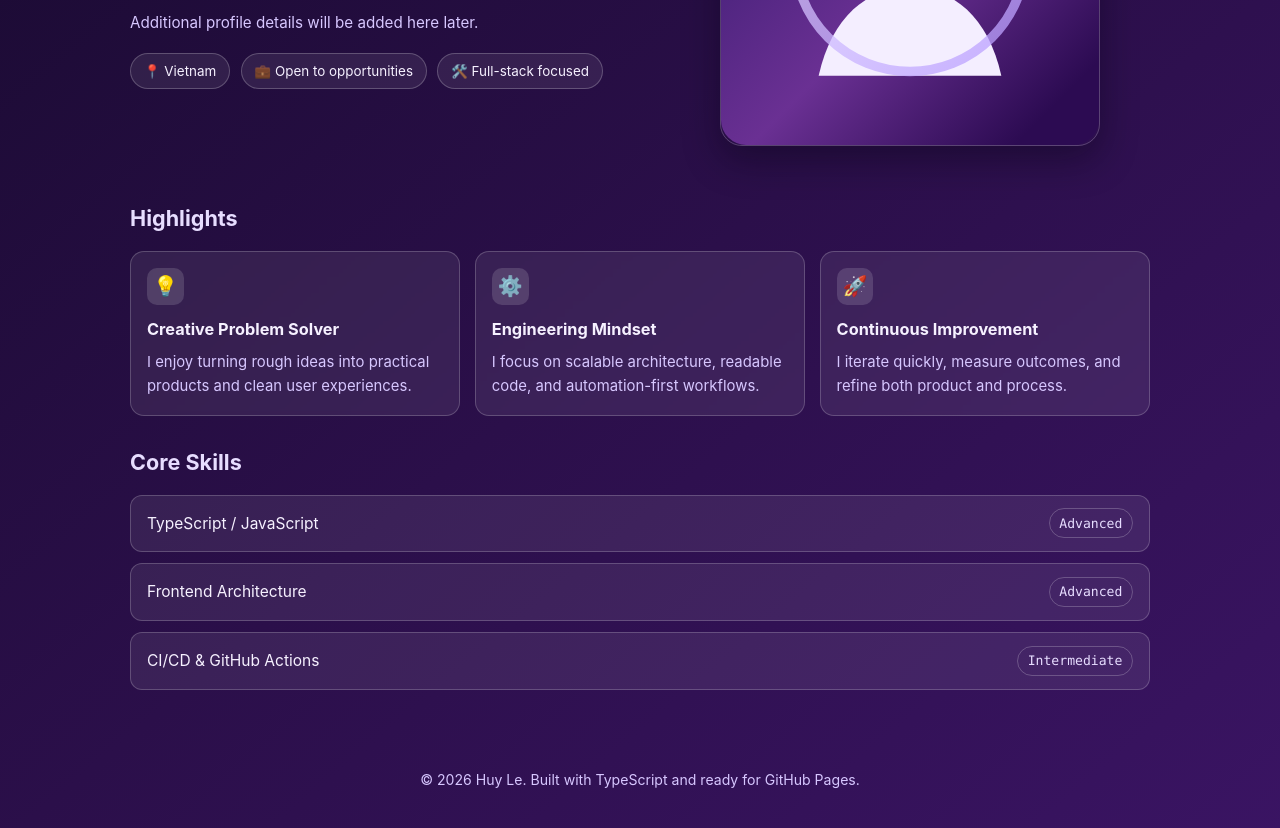
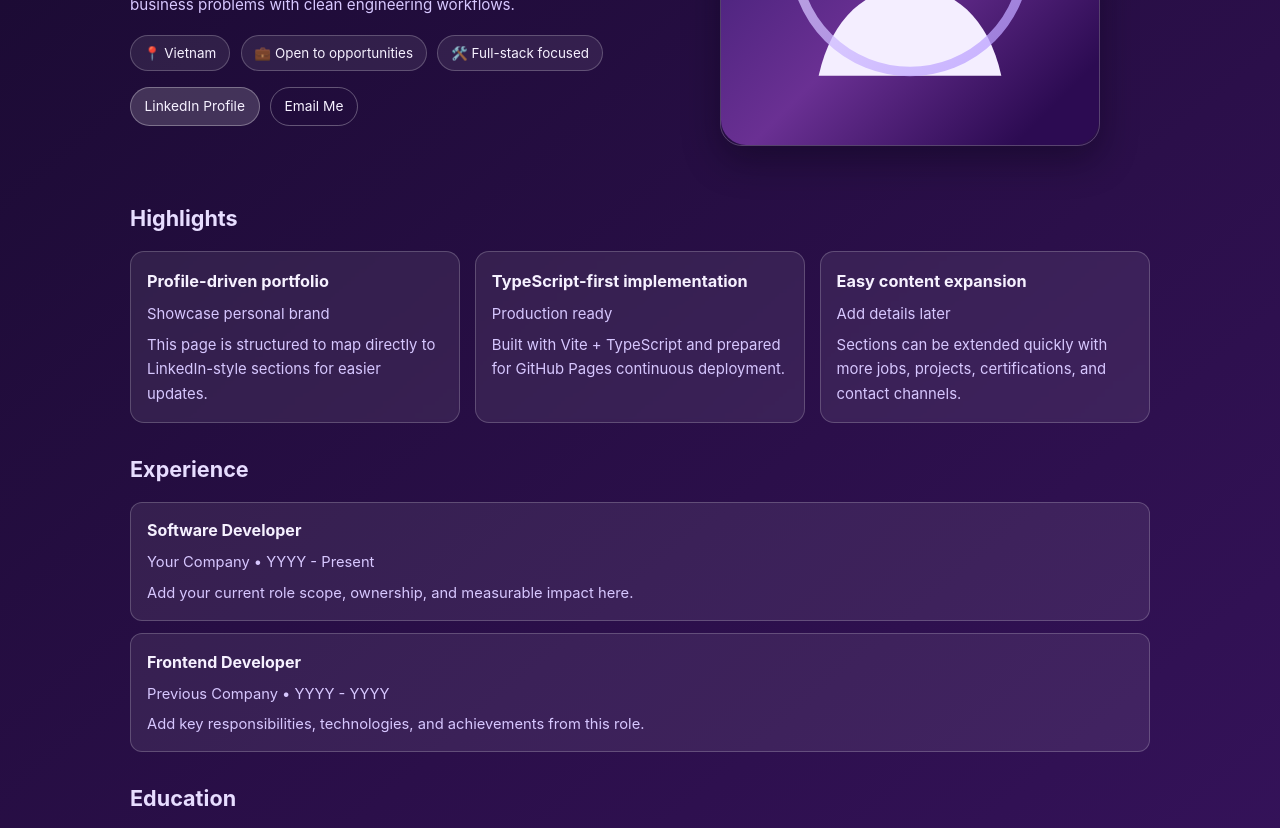
Before and after one commit to nhathuyle2002/wannadev, a website built with Vite: page index.html in a window 1280 px wide. Shown: the part 306-1134 px from the top of the page. Built offline with nearby package versions, Linux system fonts and the light colour scheme.

Commit message:
update info

```diff
--- a/src/main.ts
+++ b/src/main.ts
@@ -1,8 +1,17 @@
 import './styles.css';
 
-type Highlight = {
-  icon: string;
+type Profile = {
+  name: string;
+  headline: string;
+  location: string;
+  about: string;
+  linkedin: string;
+  email: string;
+};
+
+type Item = {
   title: string;
+  subtitle: string;
   detail: string;
 };
 
@@ -11,21 +20,52 @@ type Skill = {
   level: string;
 };
 
-const highlights: Highlight[] = [
+const profile: Profile = {
+  name: 'Huy Le Nhat',
+  headline: 'Software Developer | TypeScript, Frontend, CI/CD',
+  location: 'Vietnam',
+  about:
+    'I build modern, responsive web experiences with a strong focus on performance, maintainability, and product quality. I enjoy solving practical business problems with clean engineering workflows.',
+  linkedin: 'https://www.linkedin.com/in/huy-le-nhat/',
+  email: 'huykvp@gmail.com'
+};
+
+const highlights: Item[] = [
   {
-    icon: '💡',
-    title: 'Creative Problem Solver',
-    detail: 'I enjoy turning rough ideas into practical products and clean user experiences.'
+    title: 'Profile-driven portfolio',
+    subtitle: 'Showcase personal brand',
+    detail: 'This page is structured to map directly to LinkedIn-style sections for easier updates.'
   },
   {
-    icon: '⚙️',
-    title: 'Engineering Mindset',
-    detail: 'I focus on scalable architecture, readable code, and automation-first workflows.'
+    title: 'TypeScript-first implementation',
+    subtitle: 'Production ready',
+    detail: 'Built with Vite + TypeScript and prepared for GitHub Pages continuous deployment.'
   },
   {
-    icon: '🚀',
-    title: 'Continuous Improvement',
-    detail: 'I iterate quickly, measure outcomes, and refine both product and process.'
+    title: 'Easy content expansion',
+    subtitle: 'Add details later',
+    detail: 'Sections can be extended quickly with more jobs, projects, certifications, and contact channels.'
+  }
+];
+
+const experience: Item[] = [
+  {
+    title: 'Software Developer',
+    subtitle: 'Your Company • YYYY - Present',
+    detail: 'Add your current role scope, ownership, and measurable impact here.'
+  },
+  {
+    title: 'Frontend Developer',
+    subtitle: 'Previous Company • YYYY - YYYY',
+    detail: 'Add key responsibilities, technologies, and achievements from this role.'
+  }
+];
+
+const education: Item[] = [
+  {
+    title: 'University Name',
+    subtitle: 'Degree / Major • YYYY - YYYY',
+    detail: 'Add notable coursework, projects, GPA, or awards if useful.'
   }
 ];
 
@@ -54,14 +94,19 @@ app.innerHTML = `
   <header class="hero container">
     <div class="hero__content">
       <p class="kicker">HELLO, I'M</p>
-      <h1>Huy Le</h1>
-      <p class="lead">Software developer building thoughtful web products with TypeScript, modern tooling, and strong delivery practices.</p>
-      <p class="sublead">Additional profile details will be added here later.</p>
+      <h1>${profile.name}</h1>
+      <p class="lead">${profile.headline}</p>
+      <p class="sublead">${profile.about}</p>
 
       <div class="hero__meta">
-        <span class="chip">📍 Vietnam</span>
+        <span class="chip">📍 ${profile.location}</span>
         <span class="chip">💼 Open to opportunities</span>
         <span class="chip">🛠️ Full-stack focused</span>
+      </div>
+
+      <div class="hero__actions">
+        <a class="link-btn" href="${profile.linkedin}" target="_blank" rel="noreferrer">LinkedIn Profile</a>
+        <a class="link-btn link-btn--ghost" href="mailto:${profile.email}">Email Me</a>
       </div>
     </div>
 
@@ -77,20 +122,32 @@ app.innerHTML = `
     </section>
 
     <section>
+      <h2>Experience</h2>
+      <div class="stack-list" id="experienceList"></div>
+    </section>
+
+    <section>
+      <h2>Education</h2>
+      <div class="stack-list" id="educationList"></div>
+    </section>
+
+    <section>
       <h2>Core Skills</h2>
       <ul class="skills" id="skillsList"></ul>
     </section>
   </main>
 
   <footer class="footer">
-    <p>© 2026 Huy Le. Built with TypeScript and ready for GitHub Pages.</p>
+    <p>© 2026 ${profile.name}. Built with TypeScript and ready for GitHub Pages.</p>
   </footer>
 `;
 
 const highlightGrid = document.querySelector<HTMLDivElement>('#highlightGrid');
+const experienceList = document.querySelector<HTMLDivElement>('#experienceList');
+const educationList = document.querySelector<HTMLDivElement>('#educationList');
 const skillsList = document.querySelector<HTMLUListElement>('#skillsList');
 
-if (!highlightGrid || !skillsList) {
+if (!highlightGrid || !experienceList || !educationList || !skillsList) {
   throw new Error('Missing required UI containers');
 }
 
@@ -98,8 +155,32 @@ highlightGrid.innerHTML = highlights
   .map(
     (item) => `
       <article class="card">
-        <div class="card__icon" aria-hidden="true">${item.icon}</div>
         <h3>${item.title}</h3>
+        <p class="card__subtitle">${item.subtitle}</p>
+        <p>${item.detail}</p>
+      </article>
+    `
+  )
+  .join('');
+
+experienceList.innerHTML = experience
+  .map(
+    (item) => `
+      <article class="entry">
+        <h3>${item.title}</h3>
+        <p class="entry__subtitle">${item.subtitle}</p>
+        <p>${item.detail}</p>
+      </article>
+    `
+  )
+  .join('');
+
+educationList.innerHTML = education
+  .map(
+    (item) => `
+      <article class="entry">
+        <h3>${item.title}</h3>
+        <p class="entry__subtitle">${item.subtitle}</p>
         <p>${item.detail}</p>
       </article>
     `
--- a/src/styles.css
+++ b/src/styles.css
@@ -74,6 +74,27 @@ h1 {
   gap: 0.65rem;
 }
 
+.hero__actions {
+  margin-top: 1rem;
+  display: flex;
+  flex-wrap: wrap;
+  gap: 0.65rem;
+}
+
+.link-btn {
+  background: rgba(255, 255, 255, 0.16);
+  border: 1px solid rgba(255, 255, 255, 0.3);
+  color: var(--text-main);
+  text-decoration: none;
+  padding: 0.45rem 0.85rem;
+  border-radius: 999px;
+  font-size: 0.86rem;
+}
+
+.link-btn--ghost {
+  background: transparent;
+}
+
 .chip {
   border: 1px solid rgba(255, 255, 255, 0.22);
   border-radius: 999px;
@@ -139,10 +160,45 @@ h2 {
   font-size: 1.02rem;
 }
 
+.card__subtitle {
+  margin: 0.35rem 0 0;
+  color: var(--accent-strong);
+  font-size: 0.83rem;
+}
+
 .card p {
   margin: 0.4rem 0 0;
   color: var(--text-soft);
   font-size: 0.93rem;
+}
+
+.stack-list {
+  display: grid;
+  gap: 0.8rem;
+}
+
+.entry {
+  background: var(--surface);
+  border: 1px solid rgba(255, 255, 255, 0.2);
+  border-radius: 12px;
+  padding: 0.9rem 1rem;
+}
+
+.entry h3 {
+  margin: 0;
+  font-size: 1rem;
+}
+
+.entry__subtitle {
+  margin: 0.35rem 0 0;
+  font-size: 0.85rem;
+  color: var(--accent-strong);
+}
+
+.entry p {
+  margin: 0.4rem 0 0;
+  color: var(--text-soft);
+  font-size: 0.92rem;
 }
 
 .skills {
```
Also changed, not shown: README.md.
